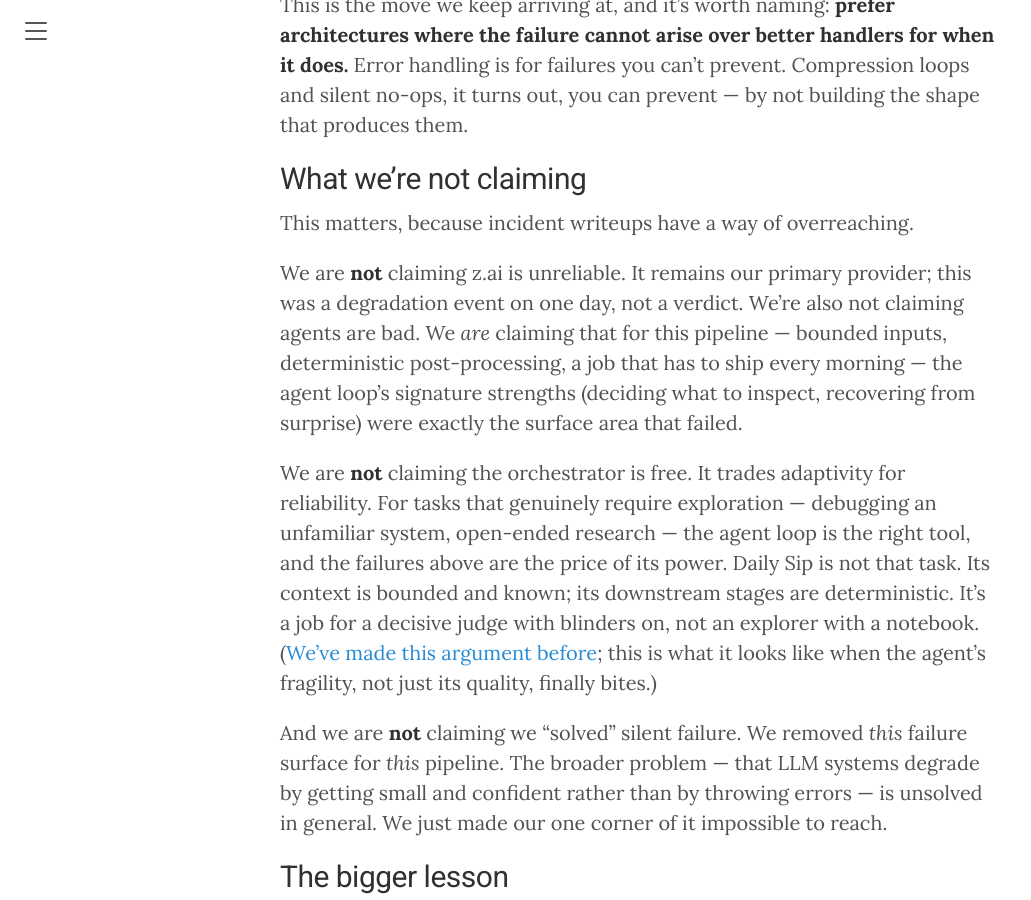
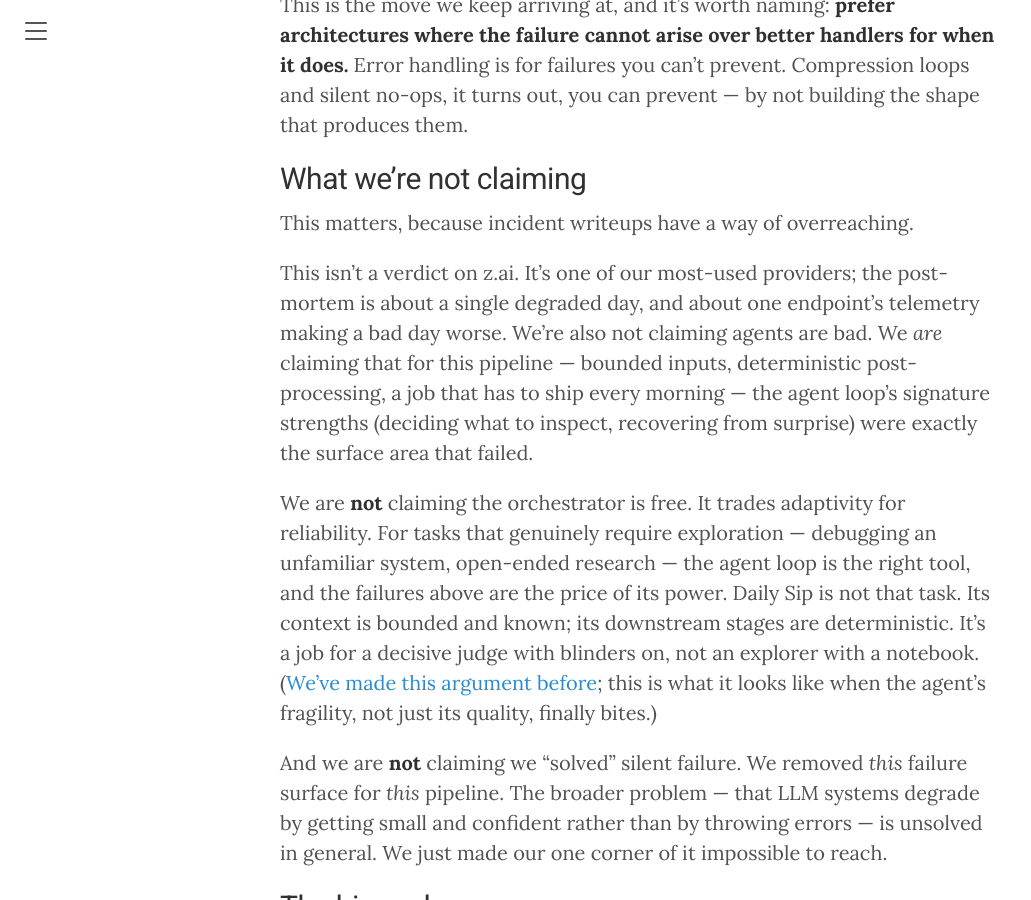
Before and after one commit to shrwnsan/research, a Jekyll site: the page built from _posts/2026-07-26-when-compression-makes-your-context-bigger.md, in a window 1280 px wide and 900 px high, scrolled down 6503 px. Shown: the whole window, without its empty margins (0-1031 px from the left). Built offline with Jekyll 4.4.1, drawn with Linux system fonts in a browser that asks for light colours.

Commit message:
Soften z.ai fairness line: 'one of our most-used providers' (#40)

```diff
--- a/_posts/2026-07-26-when-compression-makes-your-context-bigger.md
+++ b/_posts/2026-07-26-when-compression-makes-your-context-bigger.md
@@ -107,7 +107,7 @@ This is the move we keep arriving at, and it's worth naming: **prefer architectu
 
 This matters, because incident writeups have a way of overreaching.
 
-We are **not** claiming z.ai is unreliable. It remains our primary provider; this was a degradation event on one day, not a verdict. We're also not claiming agents are bad. We *are* claiming that for this pipeline — bounded inputs, deterministic post-processing, a job that has to ship every morning — the agent loop's signature strengths (deciding what to inspect, recovering from surprise) were exactly the surface area that failed.
+This isn't a verdict on z.ai. It's one of our most-used providers; the post-mortem is about a single degraded day, and about one endpoint's telemetry making a bad day worse. We're also not claiming agents are bad. We *are* claiming that for this pipeline — bounded inputs, deterministic post-processing, a job that has to ship every morning — the agent loop's signature strengths (deciding what to inspect, recovering from surprise) were exactly the surface area that failed.
 
 We are **not** claiming the orchestrator is free. It trades adaptivity for reliability. For tasks that genuinely require exploration — debugging an unfamiliar system, open-ended research — the agent loop is the right tool, and the failures above are the price of its power. Daily Sip is not that task. Its context is bounded and known; its downstream stages are deterministic. It's a job for a decisive judge with blinders on, not an explorer with a notebook. ([We've made this argument before]({{ site.baseurl }}/the-simplification-paradox/); this is what it looks like when the agent's fragility, not just its quality, finally bites.)
 
```
